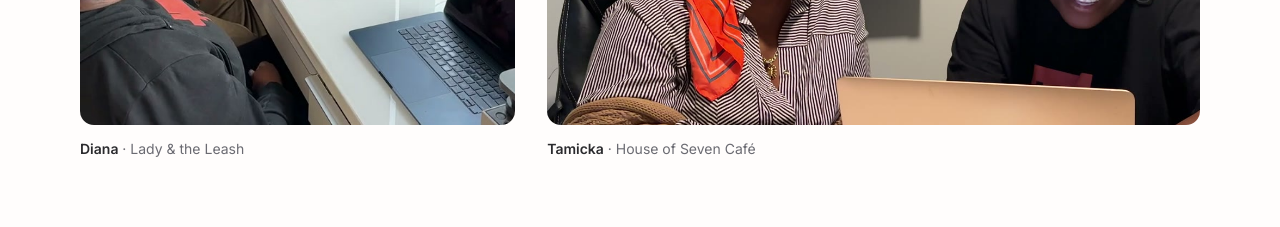
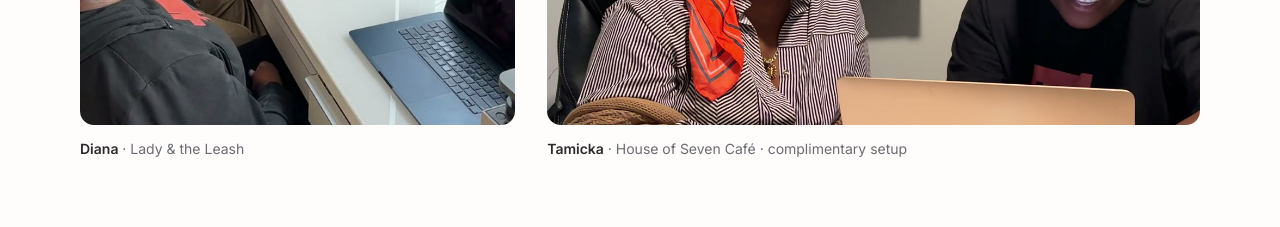
Before and after one commit to sheabooking/mssheajohnson-website, a plain HTML site: page setup-guide.html in a window 1280 px wide. Shown: the part 3440-3667 px from the top of the page. Drawn offline with Linux system fonts and the light colour scheme.

Commit message:
Guide page: add Tamicka's complimentary-setup disclosure (Shea yes)

```diff
--- a/setup-guide.html
+++ b/setup-guide.html
@@ -264,7 +264,7 @@ footer a:hover { color: var(--ink); text-decoration: underline; }
       <p>AI setups I did in person with business owners.</p>
       <div class="phq-shots">
         <figure><img src="assets/proof/action-diana-setup.jpg" width="608" height="620" loading="lazy" decoding="async" alt="Shea working with Diana at her shop, Lady &amp; the Leash, during an AI assistant setup"><figcaption><b>Diana</b> · Lady &amp; the Leash</figcaption></figure>
-        <figure><img src="assets/proof/action-tamicka-laughing.jpg" width="1200" height="750" loading="lazy" decoding="async" alt="Shea and Tamicka laughing together at a laptop during an AI assistant setup"><figcaption><b>Tamicka</b> · House of Seven Café</figcaption></figure>
+        <figure><img src="assets/proof/action-tamicka-laughing.jpg" width="1200" height="750" loading="lazy" decoding="async" alt="Shea and Tamicka laughing together at a laptop during an AI assistant setup"><figcaption><b>Tamicka</b> · House of Seven Café · complimentary setup</figcaption></figure>
       </div>
     </div>
 
```
